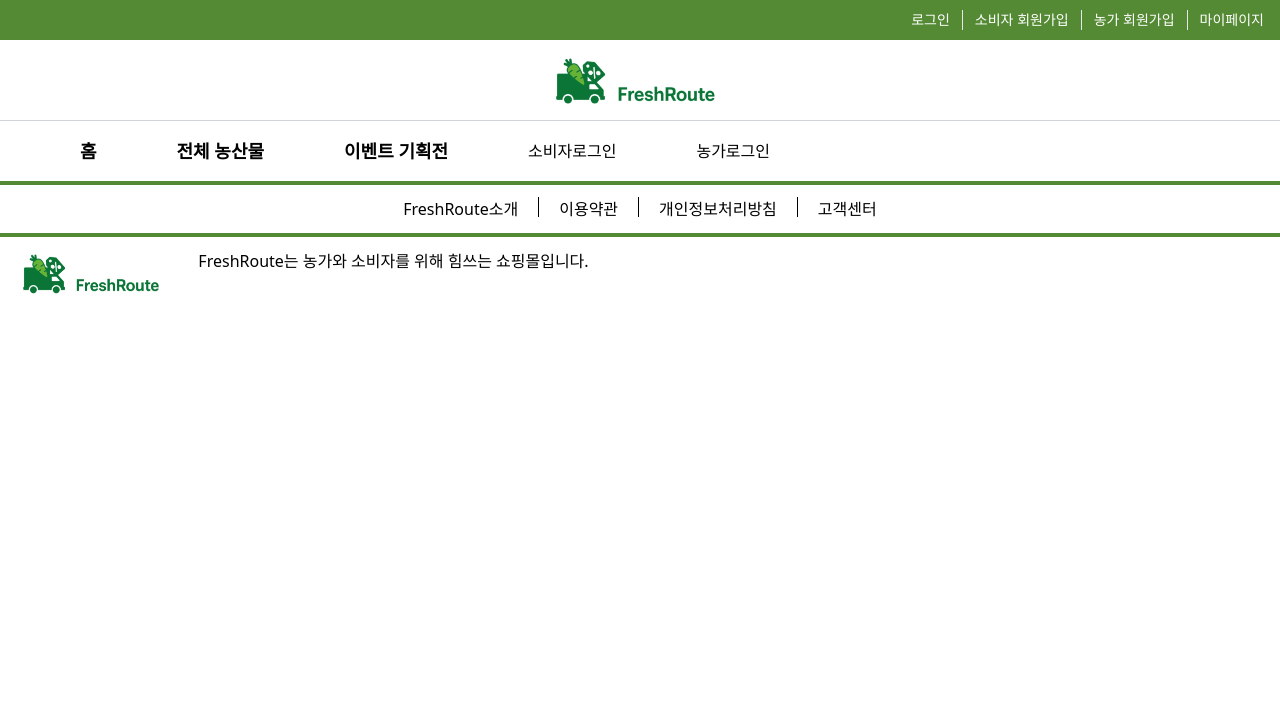
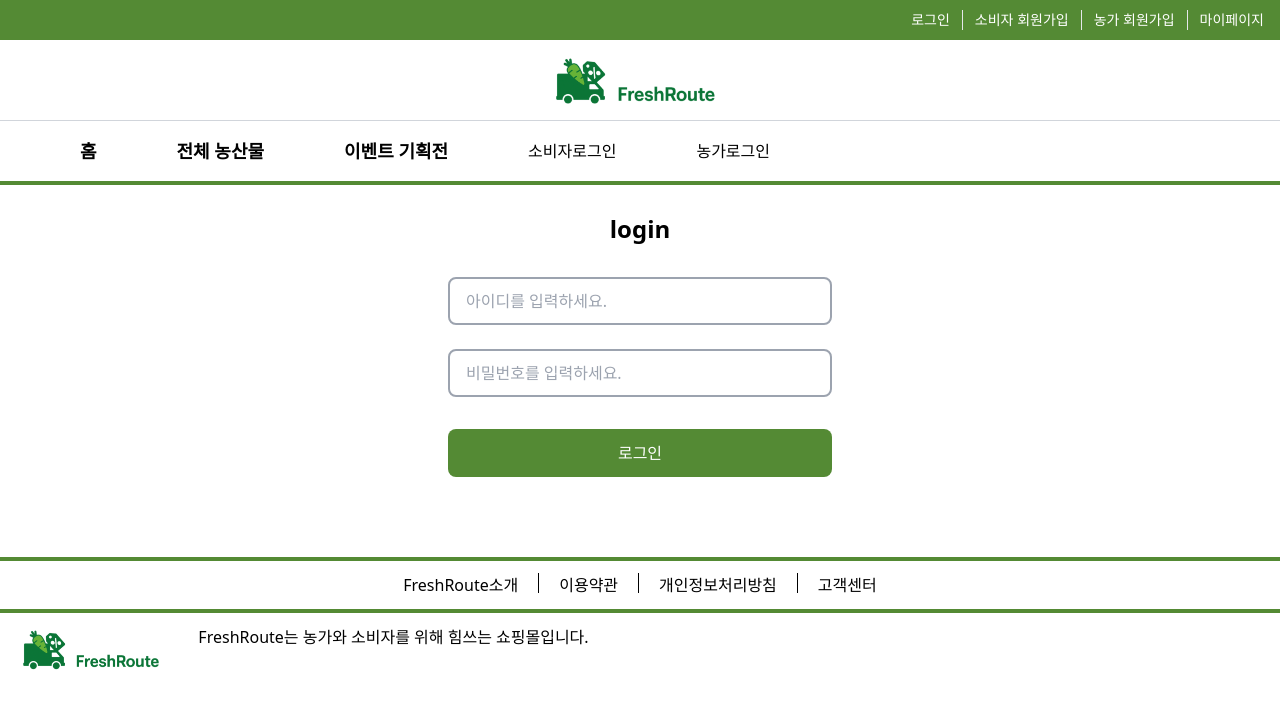
Before and after one commit to Kimgaegeol/FreshRoute-FE, a React (Vite) app: page /account/signin in a window 1280 px wide. Shown: the top 708 px of the page. Built offline with nearby package versions, Linux system fonts and the light colour scheme.

Commit message:
sign update

```diff
--- a/src/components/mainLayout/nav.jsx
+++ b/src/components/mainLayout/nav.jsx
@@ -22,8 +22,7 @@ function Nav() {
                     <button onClick={() => signIn("consumer", "consumer")}>소비자로그인</button>
                     <button onClick={() => signIn("farmer", "farmer")}>농가로그인</button>
                 </div>
-
-
+                <div className="w-full h-px bg-primary-500 pb-1"></div>
             </div>
         )
     }
@@ -56,6 +55,7 @@ function Nav() {
                 <button onClick={() => signIn("farmer", "farmer")}>농가로 변경</button>
                 <button onClick={() => logout()}>로그아웃</button>
             </div>
+            <div className="w-full h-px bg-primary-500 pb-1"></div>
         </div>
     );
 }
--- /dev/null
+++ b/src/components/signButton.jsx
@@ -0,0 +1,7 @@
+function SignButton() {
+    return (
+        <button className="w-96 h-12 mt-5 rounded-lg bg-primary-500 text-white">로그인</button>
+    );
+}
+
+export default SignButton;
--- /dev/null
+++ b/src/components/signInput.jsx
@@ -0,0 +1,14 @@
+function SignInput({ placeholder, type = "text", value, onChange, ...props }) {
+    return (
+        <input
+            type={type}
+            className='w-96 h-12 m-3 pl-4 border-2 border-gray-400 rounded-lg focus:border-black'
+            placeholder={placeholder}
+            value={value}
+            onChange={onChange}
+            {...props}
+        />
+    );
+}
+
+export default SignInput;
--- a/src/layouts/main.jsx
+++ b/src/layouts/main.jsx
@@ -2,11 +2,14 @@ import Header from '../components/mainLayout/header';
 import Nav from '../components/mainLayout/nav';
 import Footer from '../components/mainLayout/footer';
 
-function MainLayout() {
+function MainLayout({ children }) {
     return (
         <div>
             <Header />
             <Nav />
+            <main className='container mx-auto pt-7 pb-20 '>
+                {children}
+            </main>
             <Footer />
         </div>
      );
--- a/src/pages/account/signin.jsx
+++ b/src/pages/account/signin.jsx
@@ -1,10 +1,38 @@
 import MainLayout from '../../layouts/main'
+import SignInput from '../../components/signInput'
+import SignButton from '../../components/signButton'
+import { useState } from "react"
 
 function SigninPage() {
+    const [id, setId] = useState("");
+    const [password, setPassword] = useState("");
+
+    const handleSubmit = (e) => {
+        e.preventDefault();
+        console.log("아이디", id);
+        console.log("비밀번호", password)
+    }
     return (
         <div>
-            <MainLayout>
-            </MainLayout>
+            <form onSubmit={handleSubmit} className='flex flex-col items-center'>
+                <h1 className='text-2xl font-bold pb-5'>login</h1>
+                <SignInput
+                    placeholder="아이디를 입력하세요."
+                    type="text"
+                    value={id}
+                    onChange={(e) => setId(e.target.value)}
+                    required
+
+                    />
+                <SignInput
+                    placeholder="비밀번호를 입력하세요."
+                    type="password"
+                    value={password}
+                    onChange={(e) => setPassword(e.target.value)}
+                    required
+                    />
+                <SignButton />
+            </form>
         </div>
      );
 }
```
